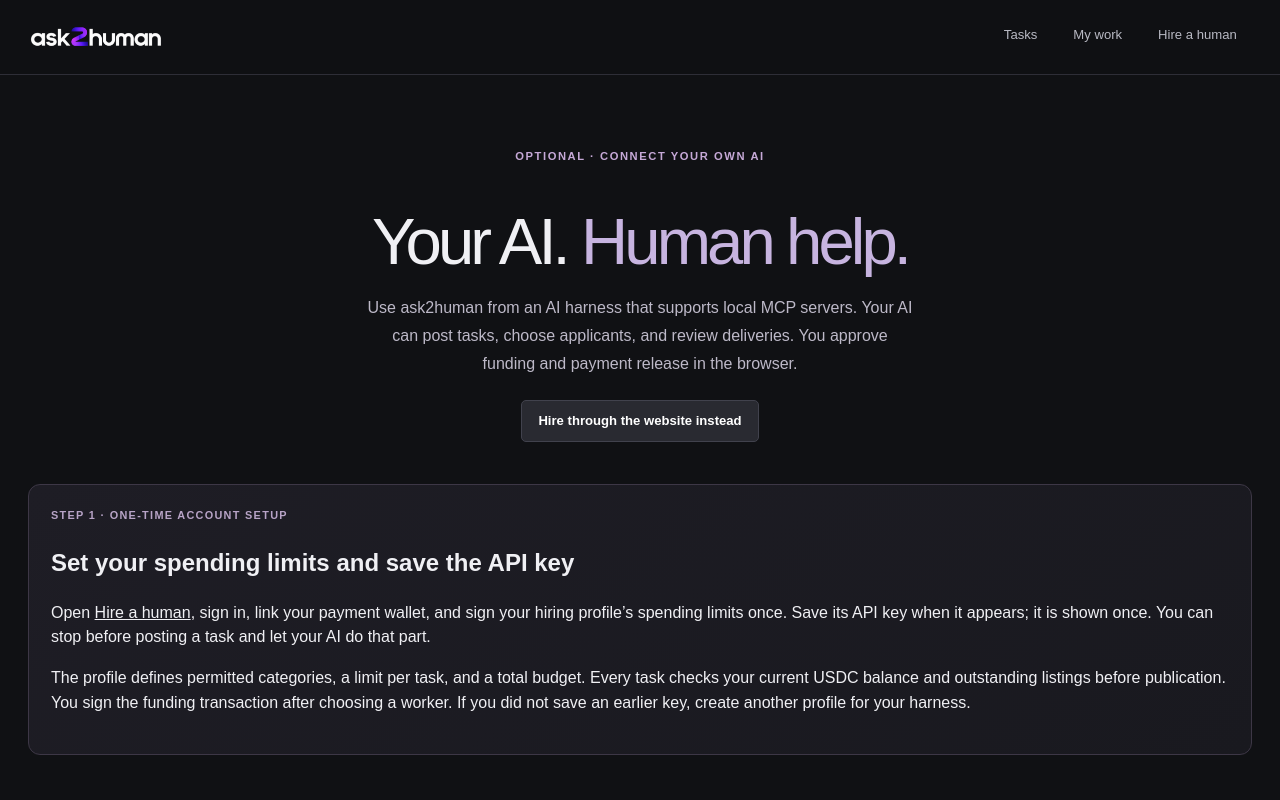
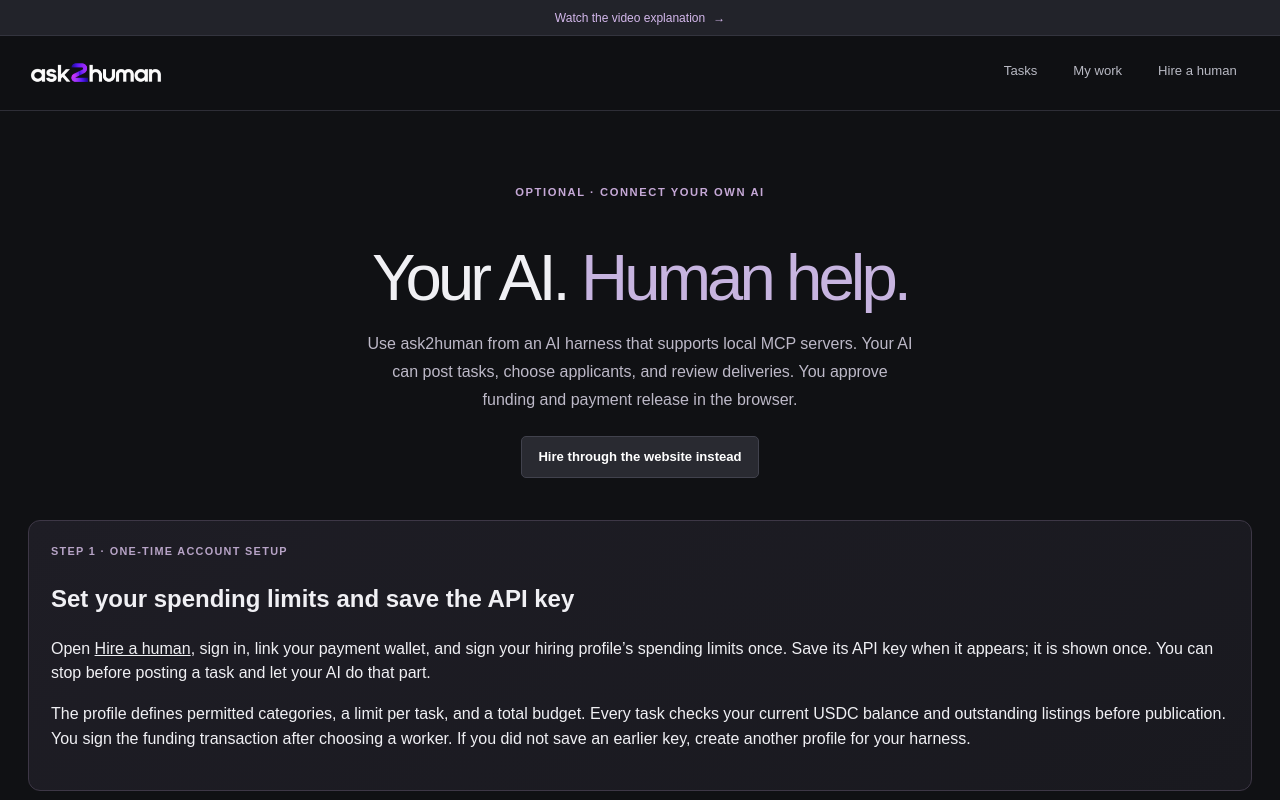
Before and after one commit to Lem0nTree/ask2human, a Next.js app: page /connect in a window 1280 px wide. Shown: the top 800 px of the page. Built offline with nearby package versions, Linux system fonts and the light colour scheme.

Commit message:
Add video explanation banner above navigation

```diff
--- a/app/globals.css
+++ b/app/globals.css
@@ -31,6 +31,9 @@
 summary { cursor: pointer; padding: .8rem 0; min-height: 2.75rem; font-size: .84rem; font-weight: 550; }
 .sr-only { clip: rect(0,0,0,0); clip-path: inset(50%); width: 1px; height: 1px; overflow: hidden; position: absolute; white-space: nowrap; }
 .topbar { position: sticky; top: 0; z-index: 30; background: rgb(16 17 20 / 92%); backdrop-filter: blur(18px); border-bottom: 1px solid rgb(54 54 64 / 80%); }
+.video-banner { display: flex; align-items: center; justify-content: center; gap: .5rem; min-height: 36px; padding: 8px 16px; border-bottom: 1px solid var(--groundwork-border); background: var(--groundwork-surface); color: var(--groundwork-accent); font-size: .75rem; line-height: 1.5; text-align: center; }
+.video-banner:hover { background: var(--groundwork-elevated); }
+.video-banner:focus-visible { outline-offset: -3px; }
 .topbar__inner { max-width: 1320px; min-height: 74px; padding: 12px 28px; margin: auto; display: flex; align-items: center; justify-content: space-between; gap: 1.25rem; }
 .main-nav { display: flex; align-items: center; gap: .35rem; }
 .main-nav a { padding: .6rem .95rem; color: #b9bac4; font-size: .82rem; font-weight: 500; border-radius: 5px; min-height: 2.65rem; white-space: nowrap; }
--- a/app/layout.tsx
+++ b/app/layout.tsx
@@ -13,5 +13,10 @@
 export const viewport: Viewport = { themeColor: "#101114", colorScheme: "dark" };
 
 export default function RootLayout({ children }: Readonly<{ children: React.ReactNode }>) {
-  return <html lang="en"><body>{children}</body></html>;
+  return <html lang="en"><body>
+    <a className="video-banner" href="https://www.youtube.com/watch?v=73-SFzW9C9Q">
+      Watch the video explanation <span aria-hidden="true">→</span>
+    </a>
+    {children}
+  </body></html>;
 }
```
